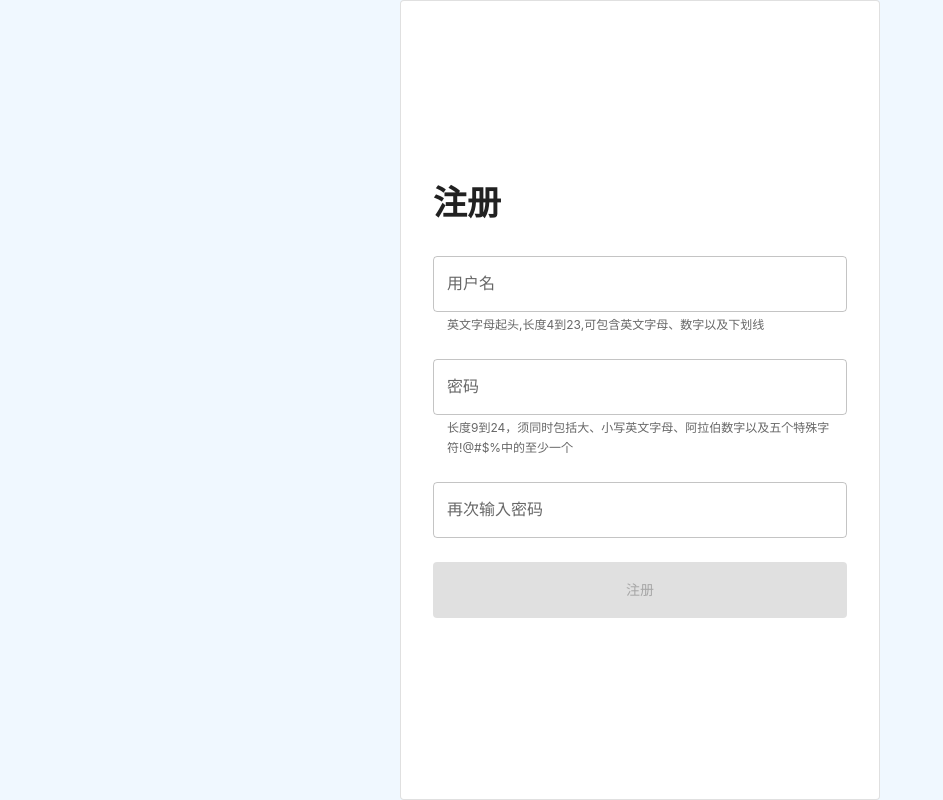
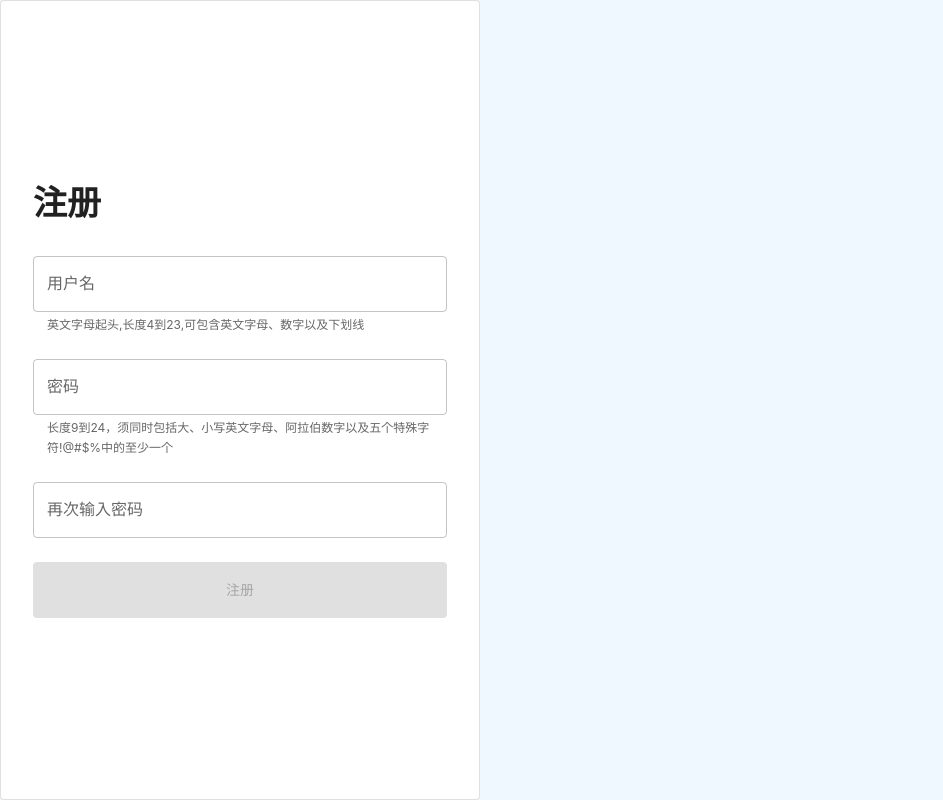
Before and after one commit to jylida/jingye-hire-front, a React (Create React App) app: page /register in a window 1280 px wide. Shown: the whole page, without its empty margins (0-943 px from the left). Built offline with nearby package versions, Linux system fonts and the light colour scheme.

Commit message:
Update Register.jsx

```diff
--- a/src/components/auth/Register.jsx
+++ b/src/components/auth/Register.jsx
@@ -90,7 +90,15 @@ const Register = () => {
   }, [state.password.content, state.match.content]);
 
   return (
-    <StyledAuthContainer>
+    <main style={{
+      overflow: "scroll",
+      display: "flow",
+      flowDirection: "column",
+      justifyContent: "center",
+      alignItems: "center",
+      width: "100vw",
+      minHeight: "100vh",
+    }}>
       <AuthContainerXS>
         <Typography variant="h4" gutterBottom={true} fontWeight="bold" mt={0}>
           注册
@@ -106,7 +114,7 @@ const Register = () => {
           actionType={actionType}
         />
       </AuthContainerXS>
-    </StyledAuthContainer>
+    </main>
   );
 };
 
```
